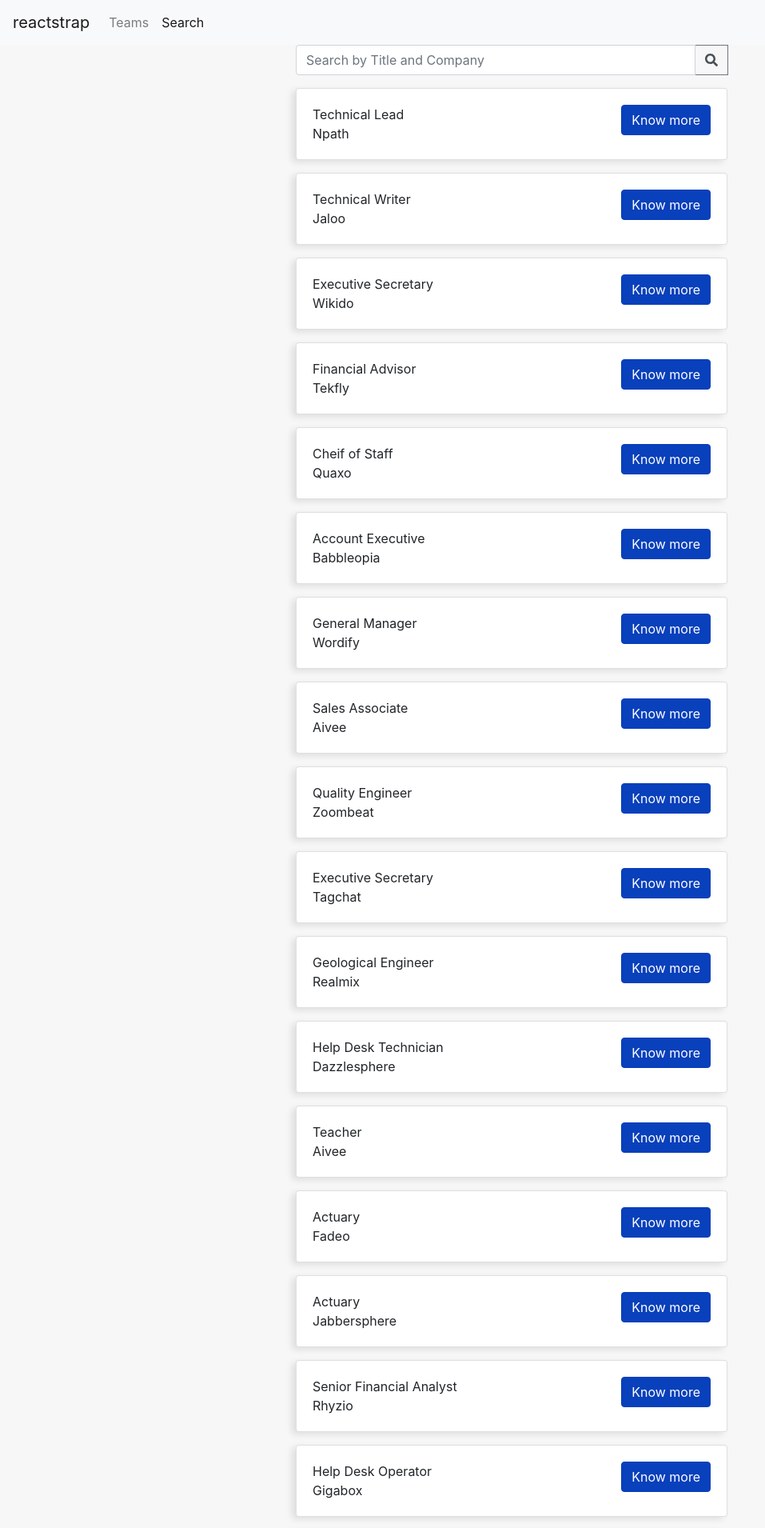
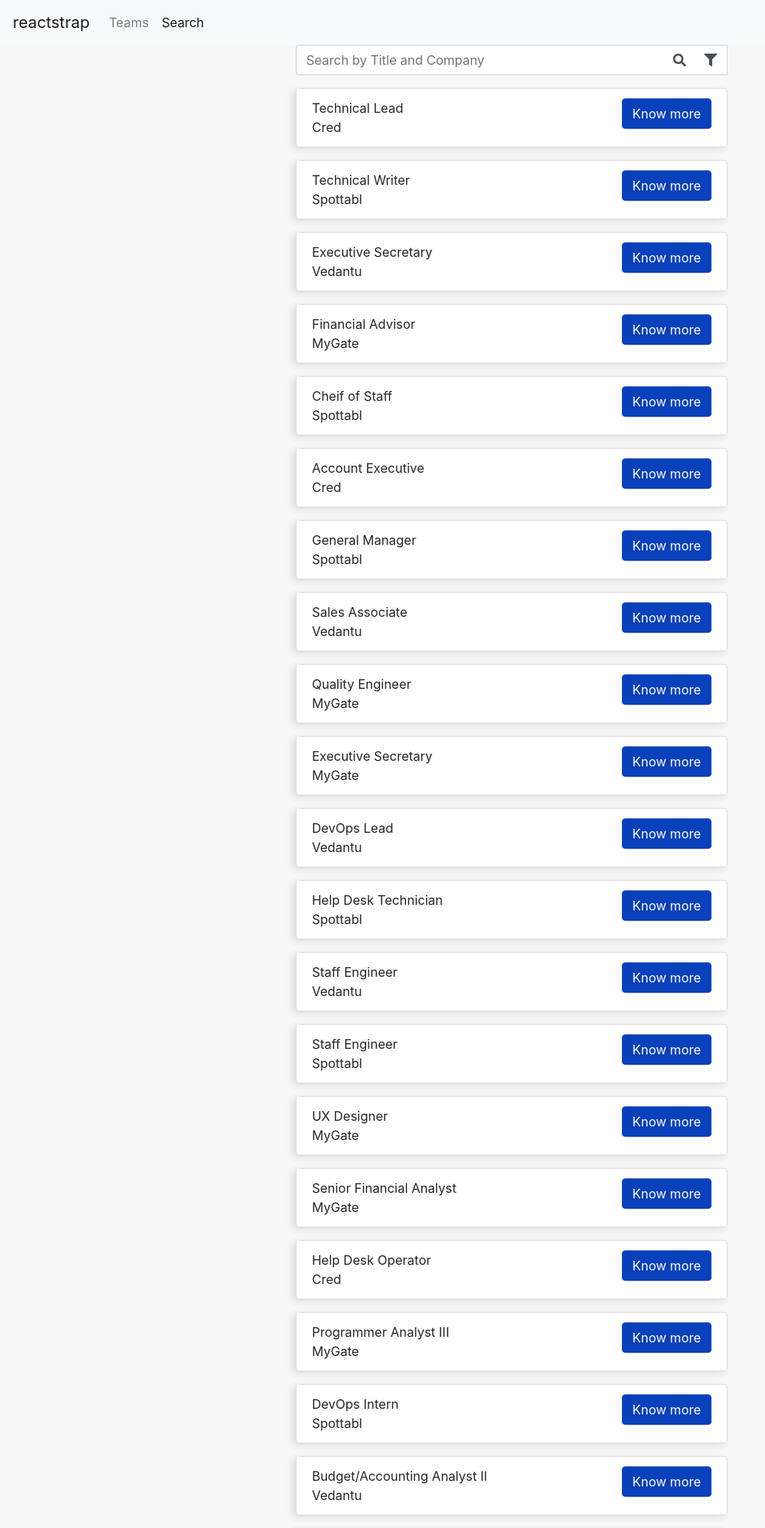
Before and after one commit to anand9/Spottabl, a React (Create React App) app: page /search in a window 1280 px wide. Shown: the top 1910 px of the page at 80% size, without its empty margins (0-957 px from the left). Built offline with nearby package versions, Linux system fonts and the light colour scheme.

Commit message:
attempt for filter

```diff
--- a/package.json
+++ b/package.json
@@ -10,6 +10,7 @@
     "@testing-library/react": "^9.4.0",
     "@testing-library/user-event": "^7.2.1",
     "bootstrap": "^4.4.1",
+    "lodash": "^4.17.15",
     "node-sass": "^4.13.1",
     "react": "^16.12.0",
     "react-dom": "^16.12.0",
--- /dev/null
+++ b/src/Components/Search/SearchBar/FilterBtn.js
@@ -0,0 +1,77 @@
+import React, { useState, useEffect } from 'react';
+import {
+  FormGroup,
+  Label,
+  InputGroupButtonDropdown,
+  Input,
+  DropdownToggle,
+  DropdownMenu,
+  DropdownItem
+} from 'reactstrap';
+import styles from './SearchBar.module.scss'
+import { FontAwesomeIcon } from '@fortawesome/react-fontawesome'
+import { faFilter } from '@fortawesome/free-solid-svg-icons'
+import { uniqBy } from 'lodash';
+
+
+const FilterBtn = (props) => {
+  const [dropdownOpen, setDropdownOpen] = useState(false);
+  const toggleDropDown = () => setDropdownOpen(!dropdownOpen);
+  const [allCompanies, setAllComp] = useState([])
+
+  useEffect(() => {
+    getCompany()
+  }, [])
+
+  const getCompany = () => {
+    let companies = []
+    props.list.forEach((item, index) => {
+      companies.push({name:item.company, isChecked:false, id:index})
+    });
+    companies = uniqBy(companies, 'name')
+    setAllComp([...companies])
+  }
+
+  const onchange=(e)=>{
+    let currentIndex = allCompanies.findIndex((item)=> item.name === e.target.name)
+    let tmpCompanies = [...allCompanies]
+    tmpCompanies[currentIndex].isChecked = !tmpCompanies[currentIndex].isChecked
+    setAllComp([...tmpCompanies])
+    setSelectedCompanies()
+  }
+
+  const setSelectedCompanies=()=>{
+    let selected = allCompanies.filter((comp)=> comp.isChecked === true)
+    props.companyFilter(selected)
+  }
+
+  return (
+    <>
+      <InputGroupButtonDropdown addonType="append" isOpen={dropdownOpen} toggle={toggleDropDown}>
+        <DropdownToggle className={styles.plainBtn}>
+          <FontAwesomeIcon icon={faFilter} />
+        </DropdownToggle>
+        <DropdownMenu>
+          {allCompanies.map((comp) => {
+            return (
+              <DropdownItem key={comp.id}>
+                <FormGroup check>
+                  <Label check>
+                    <Input type="checkbox"
+                      name={comp.name}
+                      checked={comp.isChecked}
+                      onChange={onchange}
+                    />
+                    {comp.name}
+                   </Label>
+                </FormGroup>
+              </DropdownItem>
+            )
+          })}
+        </DropdownMenu>
+      </InputGroupButtonDropdown>
+    </>
+  );
+};
+
+export default FilterBtn;
--- a/src/Components/Search/SearchBar/SearchBar.js
+++ b/src/Components/Search/SearchBar/SearchBar.js
@@ -1,24 +1,28 @@
-import React, {useState} from 'react';
+import React, { useState } from 'react';
 import {
   Input,
   InputGroup,
   InputGroupAddon,
-  Button
+  Button,
+  InputGroupButtonDropdown,
+  DropdownToggle,
+  DropdownMenu,
+  DropdownItem
 } from 'reactstrap'
 import { FontAwesomeIcon } from '@fortawesome/react-fontawesome'
 import { faSearch } from '@fortawesome/free-solid-svg-icons'
 import styles from './SearchBar.module.scss'
+import FilterBtn from './FilterBtn';
 
 
 
 const SearchBar = (props) => {
 
-  const [searchText , setSearchText] = useState("")
+  const [searchText, setSearchText] = useState("")
 
-  const onchange=(e)=>{
+  const onchange = (e) => {
     setSearchText(e.target.value)
     props.filterList(e.target.value)
-
   }
 
   return (
@@ -31,13 +35,14 @@
           placeholder="Search by Title and Company"
           onChange={onchange}
           value={searchText}
+          className={styles.searchInput}
         />
         <InputGroupAddon addonType="prepend">
           <Button className={styles.plainBtn}>
             <FontAwesomeIcon icon={faSearch} />
           </Button>
         </InputGroupAddon>
-
+        <FilterBtn list={props.list} companyFilter={(comp)=>props.companyFilter(comp)}/>
       </InputGroup>
     </div>
   );
--- a/src/Components/Search/SearchBar/SearchBar.module.scss
+++ b/src/Components/Search/SearchBar/SearchBar.module.scss
@@ -1,9 +1,20 @@
 .plainBtn {
-  background: none;
+  background: #fff;
   color: #495057;
+  border:1px solid #d1d6dc;
   border-left: none;
-  &:hover {
-    background: none;
-    color: #495057;
+  &:hover, &:focus, &:active {
+    border:1px solid #d1d6dc !important;
+    border-left: none !important;
+    background-color: #fff !important;
+    color: #495057 !important;
+    box-shadow: none !important;
   }
 }
+
+.searchInput {
+  border-right: #fff;
+  &:focus {
+    box-shadow:none;
+  }
+}
--- a/src/Components/Search/SearchHome.js
+++ b/src/Components/Search/SearchHome.js
@@ -1,4 +1,4 @@
-import React, {useState} from 'react';
+import React, {useState, useEffect} from 'react';
 import Fade from 'react-reveal/Fade';
 import {
   Container,
@@ -14,6 +14,8 @@
 const SearchHome = () => {
 
   const [filtered, setFilter] = useState([...searchData])
+  const [filteredComp, setFilteredComp] = useState([])
+  //const [filteredComp, setFilterComp] = useState([])
 
   const filterList=(searchText)=>{
     let newList = searchData.filter((list)=>
@@ -22,16 +24,38 @@
     setFilter([...newList])
   }
 
+  const companyFilterUpdate=(comp)=>{
+    let filters = []
+    if (comp.length >0) {
+      comp.forEach(element => {
+        filters.push(element.name)
+      });
+
+    }
+    //setFilterComp([...filters])
+    filterCompany(filters)
+
+  }
+
+  const filterCompany=(filters)=>{
+    if (filters.length>0){
+      let newList = searchData.filter((list)=> filters.includes(list.company))
+    setFilter([...newList])
+    setFilteredComp(newList)
+    console.log("fil comp",filteredComp)
+    }
+  }
+
   return (
     <Fade left>
       <Container>
         <Row className="justify-content-center">
           <Col md="6" lg="6" xs="12" className="text-center">
-            <SearchBar filterList={filterList}/>
+            <SearchBar filterList={filterList} list={searchData} companyFilter={companyFilterUpdate}/>
             {filtered.length >0?
             filtered.map((item)=> {
               return (
-                <SearchList item={item} key={item.id}/>
+                <SearchList item={item} key={item.id} />
               )
             })
             :
--- a/src/Components/Search/SearchList/SearchList.js
+++ b/src/Components/Search/SearchList/SearchList.js
@@ -1,8 +1,6 @@
 import React from 'react';
 import {
-  Card,
-  CardBody,
-  Button
+  Card
 } from 'reactstrap'
 import styles from '../SearchList/SearchList.module.scss'
 
@@ -12,7 +10,7 @@
     <>
       <div className="">
         <Card className={styles.searchListCard}>
-          <CardBody>
+          <div className={"card-body "+ styles.cardBody}>
             <div className={styles.searchList}>
               <div className={styles.content}>
                 <div className="title">
@@ -26,7 +24,7 @@
                 <button className={"btn " + styles.btnPrimary}>Know more</button>
               </div>
             </div>
-          </CardBody>
+          </div>
         </Card>
       </div>
     </>
--- a/src/Components/Search/SearchList/SearchList.module.scss
+++ b/src/Components/Search/SearchList/SearchList.module.scss
@@ -19,3 +19,6 @@
 .content {
   text-align: left;
 }
+.cardBody {
+  padding: .75rem 1.2rem;
+}
--- a/src/Data/SearchList.json
+++ b/src/Data/SearchList.json
@@ -1,101 +1,101 @@
 [{
   "id": 1,
   "title": "Technical Lead",
-  "company": "Npath"
+  "company": "Cred"
 }, {
   "id": 2,
   "title": "Technical Writer",
-  "company": "Jaloo"
+  "company": "Spottabl"
 }, {
   "id": 3,
   "title": "Executive Secretary",
-  "company": "Wikido"
+  "company": "Vedantu"
 }, {
   "id": 4,
   "title": "Financial Advisor",
-  "company": "Tekfly"
+  "company": "MyGate"
 }, {
   "id": 5,
   "title": "Cheif of Staff",
-  "company": "Quaxo"
+  "company": "Spottabl"
 }, {
   "id": 6,
   "title": "Account Executive",
-  "company": "Babbleopia"
+  "company": "Cred"
 }, {
   "id": 7,
   "title": "General Manager",
-  "company": "Wordify"
+  "company": "Spottabl"
 }, {
   "id": 8,
   "title": "Sales Associate",
-  "company": "Aivee"
+  "company": "Vedantu"
 }, {
   "id": 9,
   "title": "Quality Engineer",
-  "company": "Zoombeat"
+  "company": "MyGate"
 }, {
   "id": 10,
   "title": "Executive Secretary",
-  "company": "Tagchat"
+  "company": "MyGate"
 }, {
   "id": 11,
-  "title": "Geological Engineer",
-  "company": "Realmix"
+  "title": "DevOps Lead",
+  "company": "Vedantu"
 }, {
   "id": 12,
   "title": "Help Desk Technician",
-  "company": "Dazzlesphere"
+  "company": "Spottabl"
 }, {
   "id": 13,
-  "title": "Teacher",
-  "company": "Aivee"
+  "title": "Staff Engineer",
+  "company": "Vedantu"
 }, {
   "id": 14,
-  "title": "Actuary",
-  "company": "Fadeo"
+  "title": "Staff Engineer",
+  "company": "Spottabl"
 }, {
   "id": 15,
-  "title": "Actuary",
-  "company": "Jabbersphere"
+  "title": "UX Designer",
+  "company": "MyGate"
 }, {
   "id": 16,
   "title": "Senior Financial Analyst",
-  "company": "Rhyzio"
+  "company": "MyGate"
 }, {
   "id": 17,
   "title": "Help Desk Operator",
-  "company": "Gigabox"
+  "company": "Cred"
 }, {
   "id": 18,
   "title": "Programmer Analyst III",
-  "company": "Zoomdog"
+  "company": "MyGate"
 }, {
   "id": 19,
-  "title": "Librarian",
-  "company": "Katz"
+  "title": "DevOps Intern",
+  "company": "Spottabl"
 }, {
   "id": 20,
   "title": "Budget/Accounting Analyst II",
-  "company": "Brainbox"
+  "company": "Vedantu"
 }, {
   "id": 21,
   "title": "Sales Representative",
-  "company": "Skyba"
+  "company": "Vedantu"
 }, {
   "id": 22,
-  "title": "Actuary",
-  "company": "Youspan"
+  "title": "DevOps Lead",
+  "company": "Spottabl"
 }, {
   "id": 23,
-  "title": "Actuary",
-  "company": "Meemm"
+  "title": "Data scientist",
+  "company": "Spottabl"
 }, {
   "id": 24,
-  "title": "Analog Circuit Design manager",
-  "company": "Quinu"
+  "title": "UI Lead",
+  "company": "MyGate"
 }, {
   "id": 25,
   "title": "General Manager",
-  "company": "Topiclounge"
+  "company": "MyGate"
 }]
```
Lines whose indentation alone changed are shown as unchanged.
